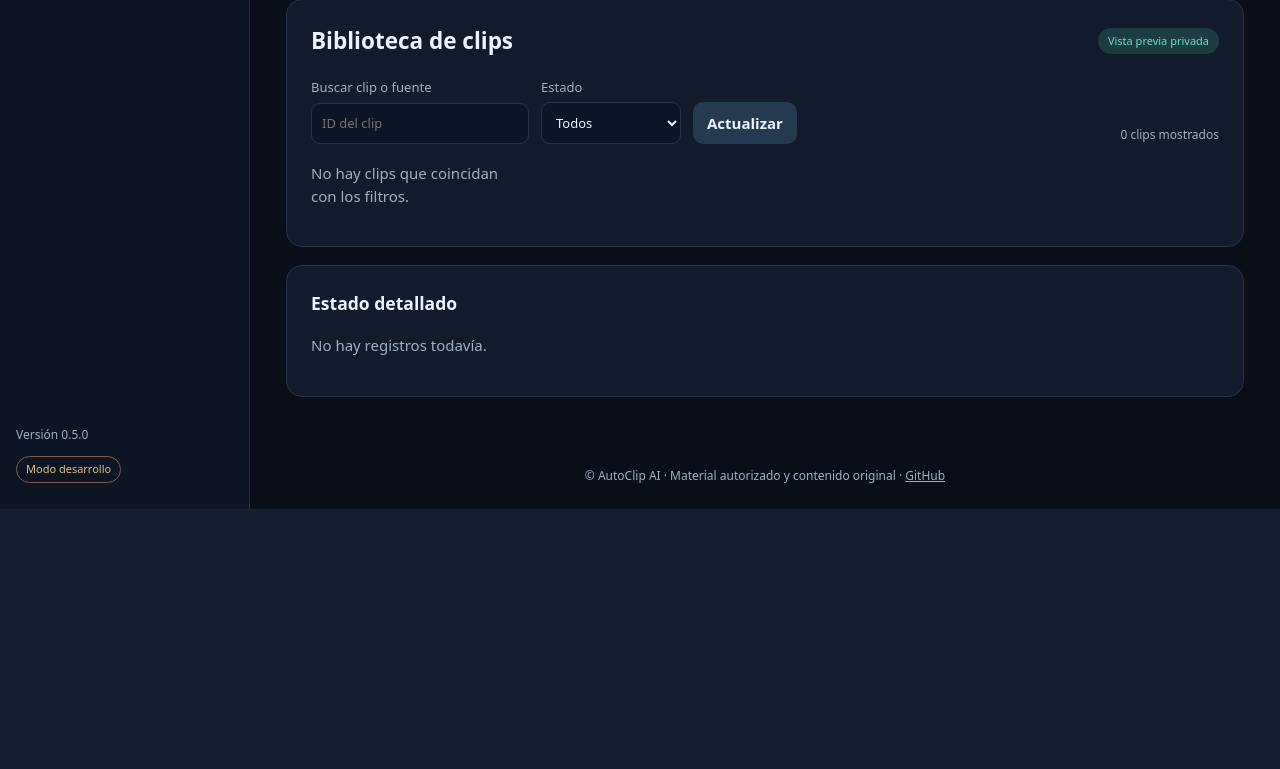
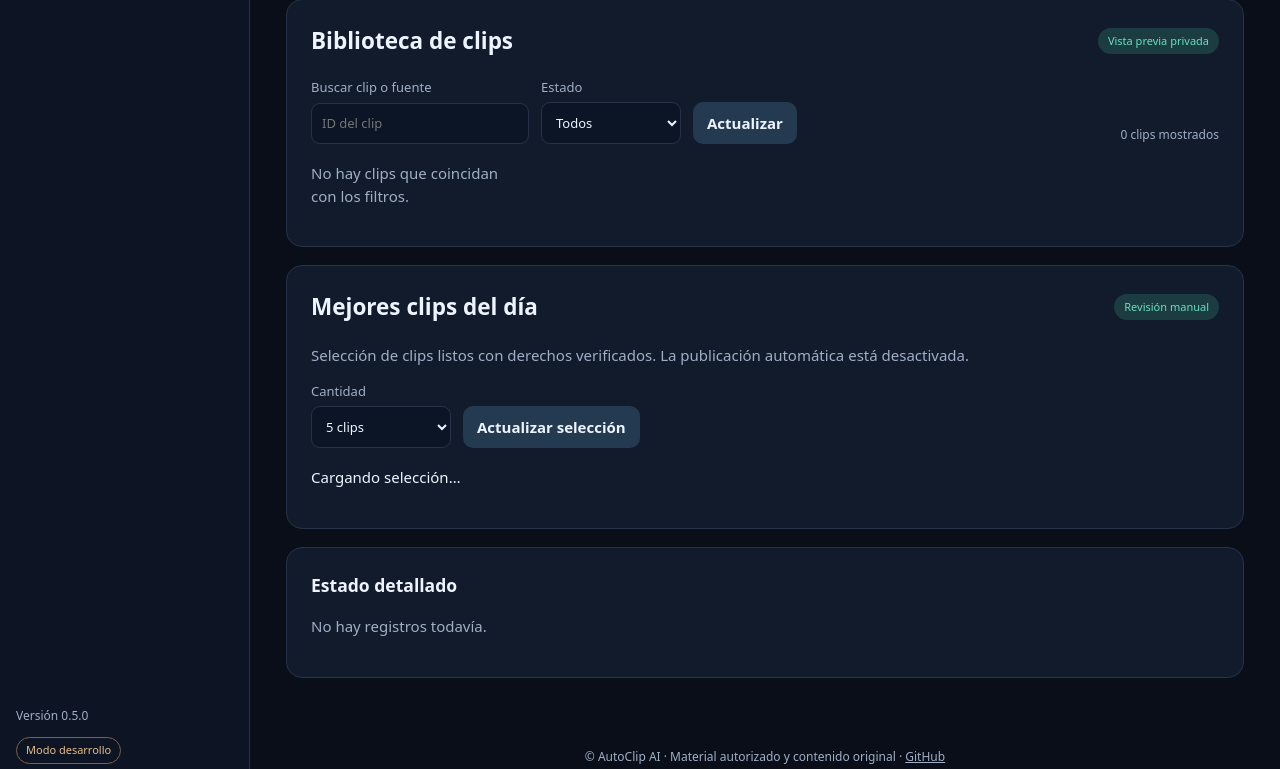
Before and after one commit to luffy098549/autoclip-ai, a Flask app: page /clips in a window 1280 px wide. Shown: the part 1112-1881 px from the top of the page. Before the commit the page ends 1621 px from the top, so only its background shows below. Run offline with Flask 3, Linux system fonts and the light colour scheme; the visitor is signed in with stand-in values (Sample User, id 1); data that the repository does not hold is empty; some libraries are stand-ins or nearby versions.

Commit message:
feat(web): add daily top clips review section to library

```diff
--- a/app/templates/clips.html
+++ b/app/templates/clips.html
@@ -38,6 +38,16 @@
   </div>
   <div id="clip-gallery" class="clip-gallery" aria-live="polite"></div>
 </section>
+<section class="panel" id="daily-review" aria-label="Revisión diaria de clips">
+  <div class="section-heading"><h2>Mejores clips del día</h2><span class="tag">Revisión manual</span></div>
+  <p class="muted">Selección de clips listos con derechos verificados. La publicación automática está desactivada.</p>
+  <div class="library-toolbar">
+    <label>Cantidad<select id="daily-review-limit"><option value="5" selected>5 clips</option><option value="10">10 clips</option><option value="20">20 clips</option></select></label>
+    <button type="button" class="button ghost" id="daily-review-refresh">Actualizar selección</button>
+  </div>
+  <p id="daily-review-status" role="status" aria-live="polite">Cargando selección…</p>
+  <div id="daily-review-gallery" class="daily-review-grid"></div>
+</section>
 <section class="panel"><h3>Estado detallado</h3><div id="clip-list" class="data-list"></div></section>
 {% else %}
 <section class="panel"><h2>Biblioteca de clips</h2><p class="muted">Inicia sesión como administrador para importar material y preparar videos.</p><a class="button" href="{{ url_for('auth.login') }}">Iniciar sesión</a></section>
```
